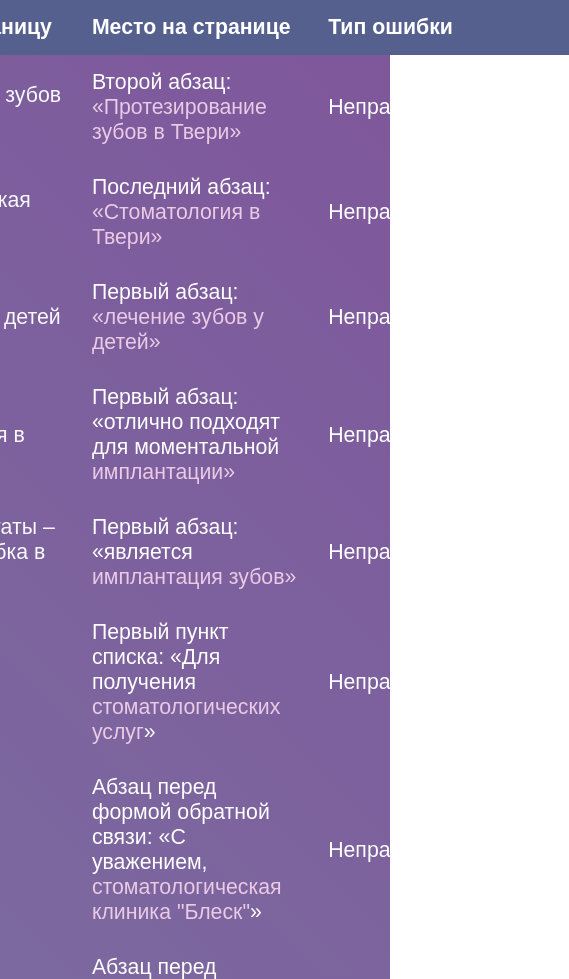
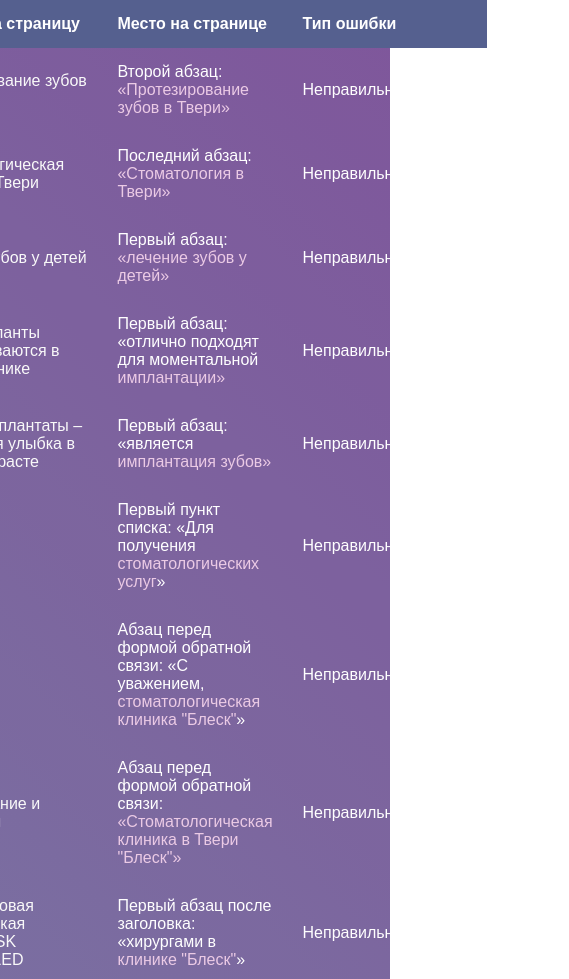
Before and after one commit to jessevirgin/klinika-blesk, a plain HTML site: page index.html in a window 390 px wide. Shown: the top 979 px of the page, 569 px wide, since content can reach past the window. Drawn offline with Linux system fonts and the light colour scheme.

Commit message:
Update cssKlinikaBlesk.css

```diff
--- a/cssKlinikaBlesk.css
+++ b/cssKlinikaBlesk.css
@@ -1,8 +1,8 @@
+* {
+    box-sizing: border-box;
+}
 ::selection{
     color: rgb(116, 14, 116);
-}
-*{
-    box-sizing: border-box;
 }
 html,
 body {
@@ -13,7 +13,7 @@ body {
 	margin: 0;
 	font-family: sans-serif;
 	font-weight: 100;
-        font-size: 1.1em
+	font-size: 1em;
 }
 
 .container {
@@ -21,14 +21,13 @@ body {
     flex-wrap: wrap;
     justify-content: center;
     align-items: center;
-    font-size: 1.1em;
     background: linear-gradient(45deg, #49a09d, #5f2c82);
 }
 
 table {
 	width: 90%;
 	border-collapse: collapse;
-        font-size: 1.1 em;
+	overflow: hidden;
 	box-shadow: 0 0 20px rgba(0,0,0,0.1);
 }
 
@@ -37,12 +36,10 @@ td {
 	padding: 15px;
 	background-color: rgba(255,255,255,0.2);
 	color: #fff;
-        font-size: 1.1em;
 }
 
 th {
 	text-align: left;
-        font-size: 1.1em;
 }
 
 thead {
@@ -65,3 +62,8 @@ a:active{
 span {
     color: rgb(235, 202, 229);
 }
+@media screen and (max-width: 1200px) {
+	table {
+		width: 80%;
+	}
+  }
```
